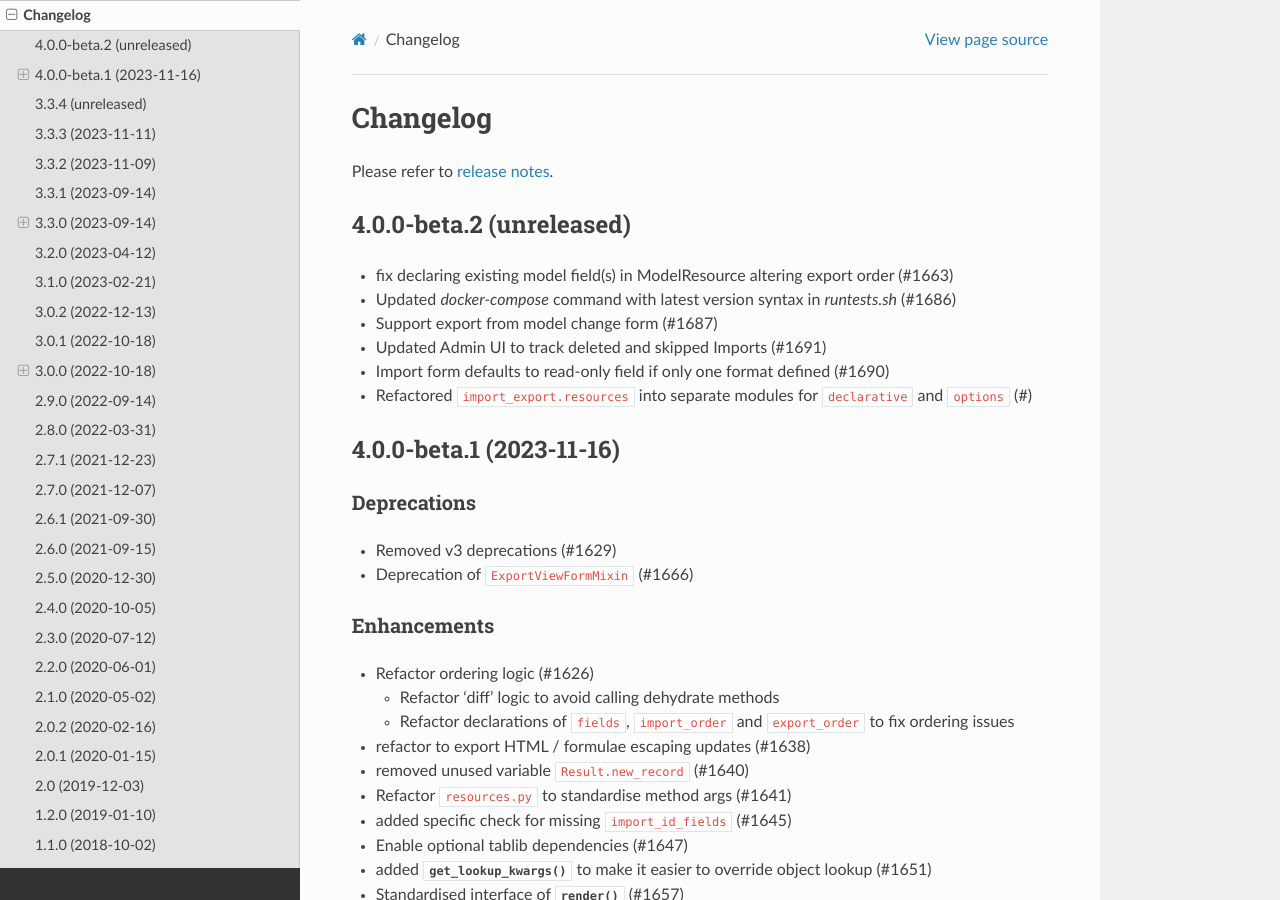
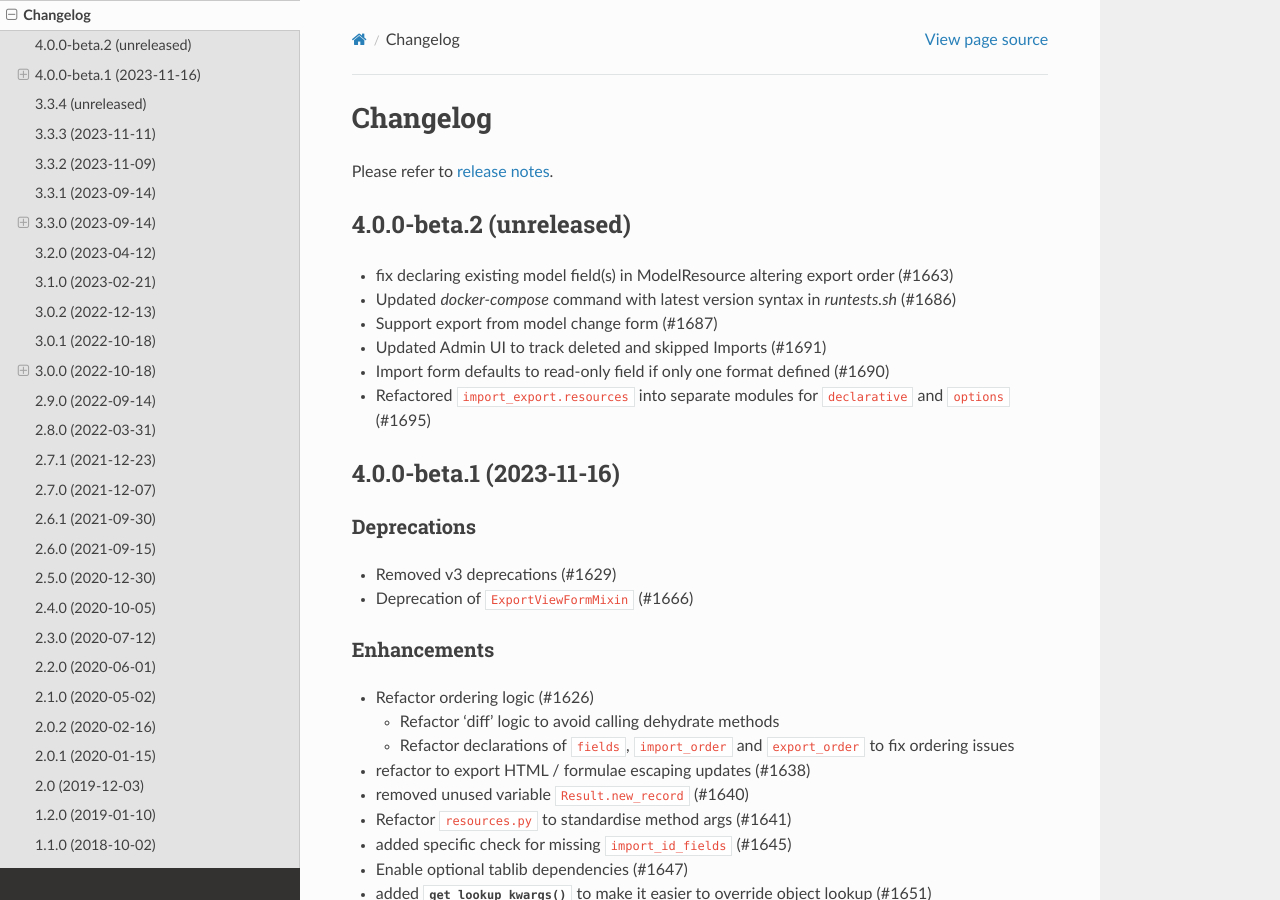
Before and after one commit to django-import-export/django-import-export, a Sphinx documentation site: the page built from docs/changelog.rst, in a window 1280 px wide and 900 px high. Built offline with Sphinx 7.4.7 and the Read the Docs theme 2.0.0, drawn with Linux system fonts in a browser that asks for light colours; pages that are not in the unit, such as notebooks, are missing from menus; the version number could not be read and is left out; cross-references to code outside the pages are shown as plain code.

Commit message:
updated changelog

```diff
--- a/docs/changelog.rst
+++ b/docs/changelog.rst
@@ -11,7 +11,7 @@ Please refer to :doc:`release notes<release_notes>`.
 - Support export from model change form (#1687)
 - Updated Admin UI to track deleted and skipped Imports (#1691)
 - Import form defaults to read-only field if only one format defined (#1690)
-- Refactored :module:`~import_export.resources` into separate modules for ``declarative`` and ``options`` (#)
+- Refactored :module:`~import_export.resources` into separate modules for ``declarative`` and ``options`` (#1695)
 
 4.0.0-beta.1 (2023-11-16)
 --------------------------
```
